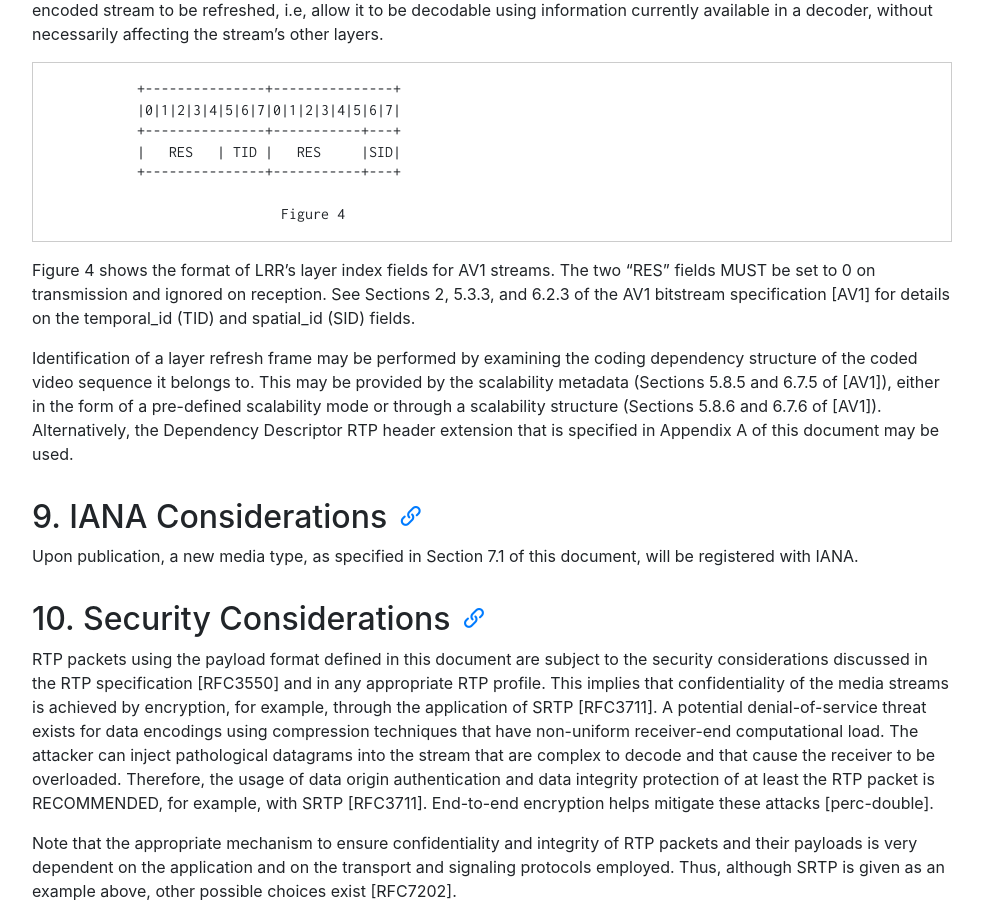
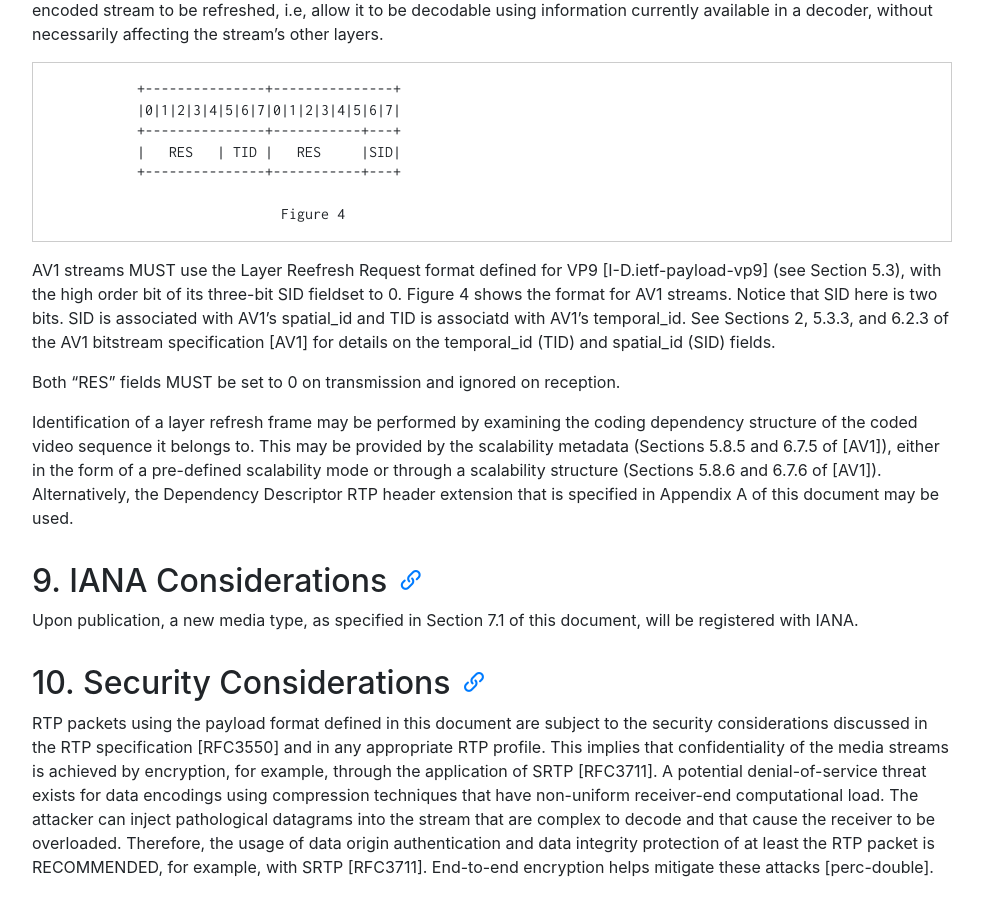
Before and after one commit to AOMediaCodec/av1-rtp-spec, a Jekyll site: the page built from index.md, in a window 1280 px wide and 900 px high, scrolled down 13612 px. Shown: the whole window, without its empty margins (53-1036 px from the left). Built offline with Jekyll 4.4.1, drawn with Linux system fonts in a browser that asks for light colours; nearby versions of some CDN libraries; some of the changed text lies outside the part shown.

Commit message:
Update av1-rtp-spec.md
Updated the text to use VP's LRR fields. Also added one normative and one informative reference (VP9 payload format and LRR I-D, respectively).

```diff
--- a/av1-rtp-spec.md
+++ b/av1-rtp-spec.md
@@ -571,11 +571,13 @@ Answer SDP:
 
                                  Figure 4
 
-   Figure 4 shows the format of LRR's layer index fields for AV1
-   streams.  The two "RES" fields MUST be set to 0 on transmission and
-   ignored on reception.  See Sections 2, 5.3.3, and 6.2.3 of the AV1 bitstream
-   specification [AV1] for details on the temporal_id (TID) and
-   spatial_id (SID) fields.
+   AV1 streams MUST use the Layer Reefresh Request format defined for VP9 [I-D.ietf-payload-vp9]
+   (see Section 5.3), with the high order bit of its three-bit SID fieldset to 0. Figure 4 shows the
+   format for AV1 streams. Notice that SID here is two bits.  SID is associated with AV1's spatial_id
+   and TID is associatd with AV1's temporal_id. See Sections 2, 5.3.3, and 6.2.3 of the AV1 bitstream
+   specification [AV1] for details on the temporal_id (TID) and spatial_id (SID) fields.
+
+   Both "RES" fields MUST be set to 0 on transmission and ignored on reception.
 
    Identification of a layer refresh frame may be performed by examining the
    coding dependency structure of the coded video sequence it belongs to.
@@ -1549,6 +1551,7 @@ with spatial ID equal to 1 and temporal ID equal to 0. Chain 2 includes Frames
 
    * [RFC8285](https://tools.ietf.org/html/rfc8285 "RFC8285") **A General Mechanism for RTP Header Extensions for generic RTP header extensions**, D. Singer, H. Desineni, and R. Even, October 2017.
 
+   * [I-D.ietf-payload-vp9](https://tools.ietf.org/html/draft-ietf-payload-vp9 "I-D.ietf-payload-vp9") **RTP Payload Format for VP9 Video**, J. Uberti, S. Holmer, M. Flodman, D. Hong, and J. Lennox, January 2020.
 
 ##### A.6.2 Informative references
 
@@ -1563,3 +1566,5 @@ with spatial ID equal to 1 and temporal ID equal to 0. Chain 2 includes Frames
 * [RFC6838](https://tools.ietf.org/html/rfc6838 "RFC6838") **Media Type Specifications and Registration Procedures**, N. Freed, J. Klensin, and T. Hansen, January 2013.
 
  * [RFC7667](https://tools.ietf.org/html/rfc7667 "RFC7667") **RTP Topologies**, M. Westerlund and S. Wenger, November 2015.
+
+    * [I-D.ietf-avttext-lrr](https://datatracker.ietf.org/doc/draft-ietf-avtext-lrr/ "I-D.ietf-avtext-lrr") **The Layer Refresh Request (LRR) RTCP Feedback Message**, J. Lennox, D. Hong, J. Uberti, S. Holmer, and M. Flodman, June 2017.
```
